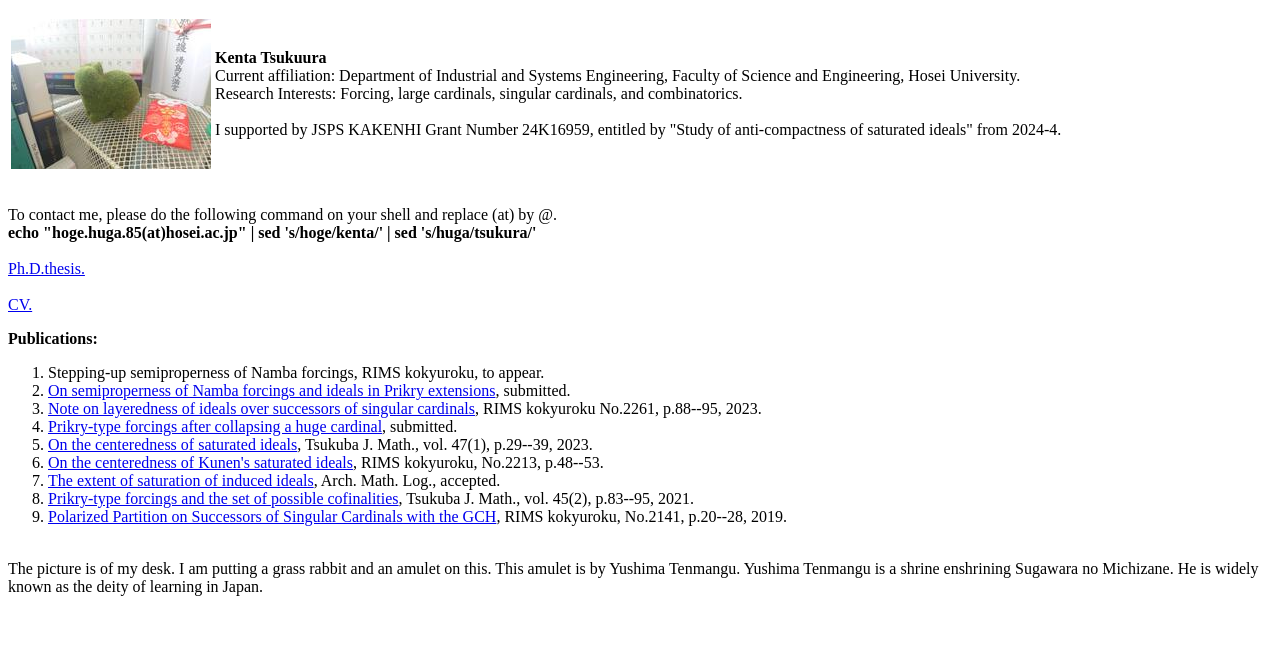
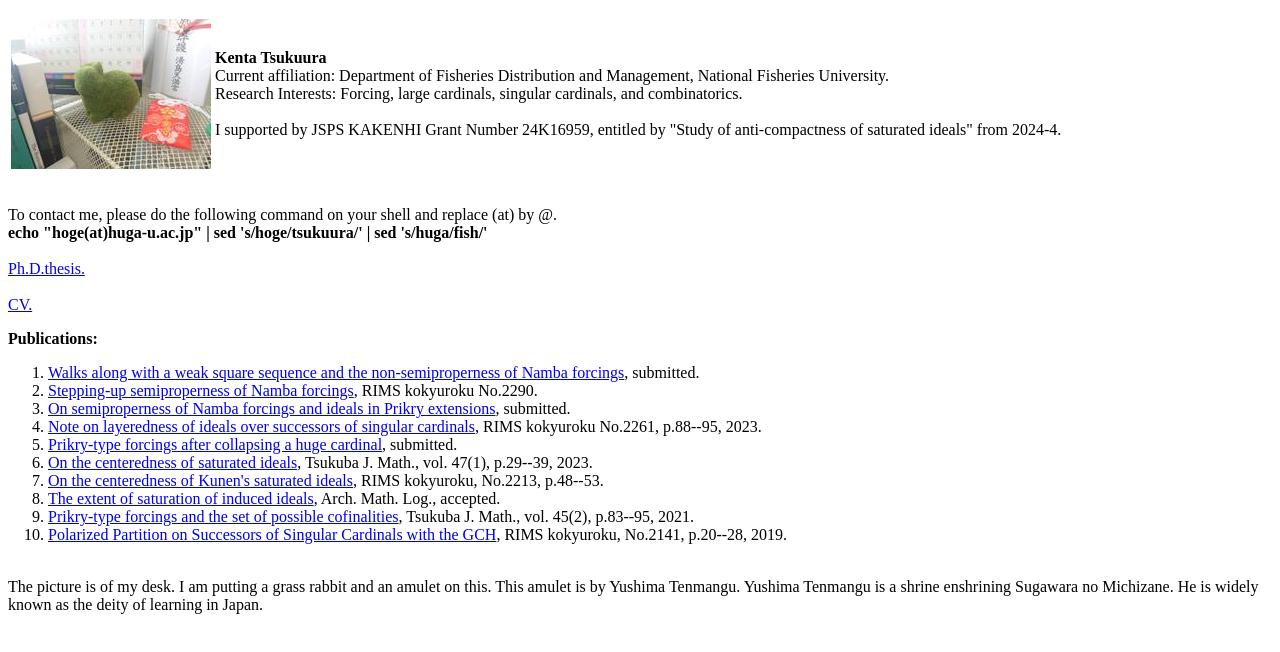
Before and after one commit to pokakakari/pokakakari.github.io, a plain HTML site: page index.html in a window 1280 px wide. Drawn offline with Linux system fonts and the light colour scheme.

Commit message:
Add files via upload
Update on 2025.02

```diff
--- a/index.html
+++ b/index.html
@@ -14,7 +14,7 @@
 	  <td><img src="picture.jpg" alt="My Desk" align="top"></td>
 	  <td><b>Kenta Tsukuura</b>
 	  <br>
-	  Current affiliation: Department of Industrial and Systems Engineering, Faculty of Science and Engineering, Hosei University.
+	  Current affiliation: Department of Fisheries Distribution and Management, National Fisheries University.
 	  <br>
 	  Research Interests: Forcing, large cardinals, singular cardinals, and combinatorics.
 	  <br>
@@ -28,7 +28,7 @@
       <br>
       To contact me, please do the following command on your shell and replace (at) by @.
       <br>
-      <b>echo "hoge.huga.85(at)hosei.ac.jp" | sed 's/hoge/kenta/' | sed 's/huga/tsukura/'</b>
+      <b>echo "hoge(at)huga-u.ac.jp" | sed 's/hoge/tsukuura/' | sed 's/huga/fish/'</b>
       <br
 >      <br>
       <a href="https://tsukuba.repo.nii.ac.jp/records/2008287">Ph.D.thesis.</a>
@@ -47,7 +47,11 @@
     <ol>
       <li>
 
-	<a>Stepping-up semiproperness of Namba forcings, RIMS kokyuroku</a>, to appear.
+	<a href="https://arxiv.org/pdf/2502.11579v1">Walks along with a weak square sequence and the non-semiproperness of Namba forcings</a>, submitted.
+      </li>
+      <li>
+
+	<a href="https://www.kurims.kyoto-u.ac.jp/~kyodo/kokyuroku/contents/pdf/2290-07.pdf">Stepping-up semiproperness of Namba forcings</a>, RIMS kokyuroku No.2290.
       </li>
       <li>
 
```
